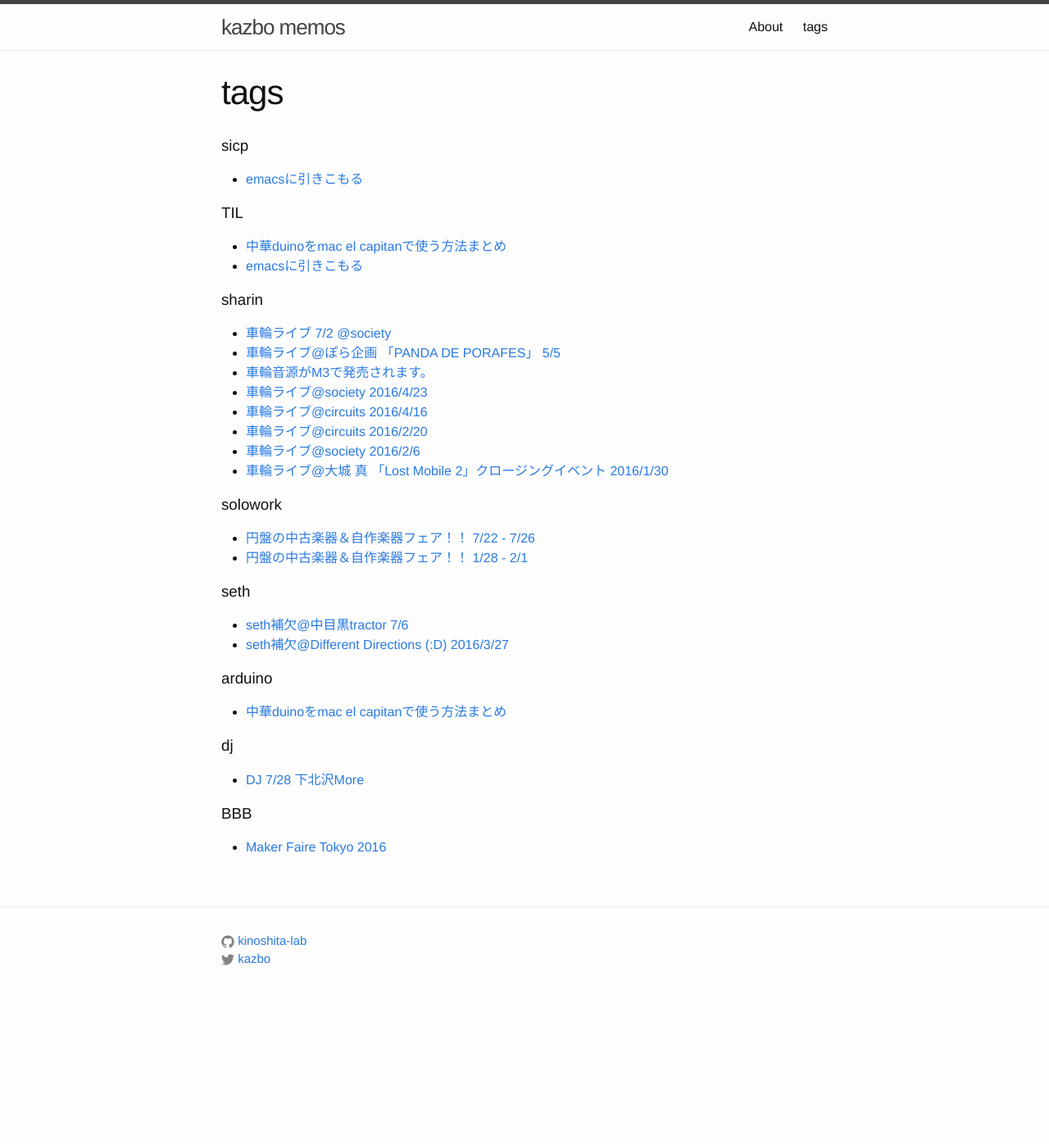
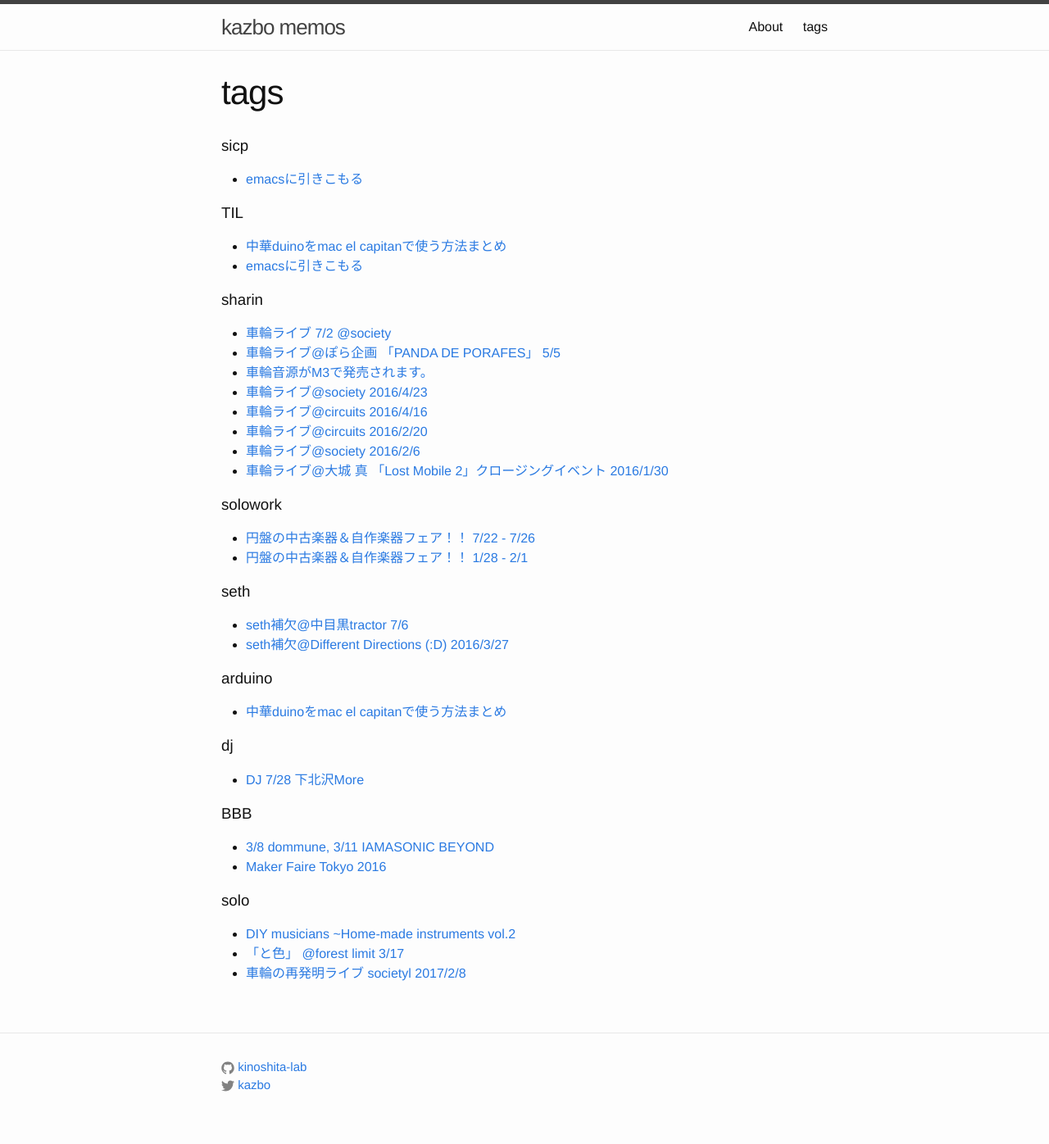
Before and after one commit to kinoshita-lab/kazbo, a Jekyll site: the page built from tags.html, in a window 1280 px wide. Shown: the whole page at 82% size. Built offline with Jekyll 4.4.1, drawn with Linux system fonts in a browser that asks for light colours; before the commit the page ends 1242 px from its top, so only the background shows below that.

Commit message:
add posts

```diff
--- a/Gemfile
+++ b/Gemfile
@@ -1,4 +1,5 @@
 source 'https://rubygems.org'
+
 gem 'jekyll'
 gem 'github-pages'
 gem 'wdm', '>= 0.1.0' if Gem.win_platform?
--- /dev/null
+++ b/_posts/2017-02-18-sharin.md
@@ -0,0 +1,8 @@
+---
+layout: post
+title:  車輪の再発明ライブ societyl 2017/2/8
+date:   2017-02-08
+tags: solo
+---
+高橋くんが遠くへ行ってしまったので、この後しばらくライブは無いです。
+<iframe width="560" height="315" src="https://www.youtube.com/embed/bgTUTiNX20k" frameborder="0" allowfullscreen></iframe>
--- /dev/null
+++ b/_posts/2017-03-08-bbb.md
@@ -0,0 +1,9 @@
+---
+layout: post
+title:  3/8 dommune, 3/11 IAMASONIC BEYOND
+date:   2017-03-08
+tags: BBB
+---
+
+http://www.dommune.com/reserve/2017/0308/
+http://www.iamas.ac.jp/19929
--- /dev/null
+++ b/_posts/2017-06-05-diy.md
@@ -0,0 +1,10 @@
+---
+layout: post
+title:  DIY musicians ~Home-made instruments vol.2
+date:   2017-06-05
+tags: solo
+---
+DIY musicians ~Home-made instruments vol.2 に出展しています。
+6/24には簡単なデモ演奏を15分くらいやる予定です。
+
+http://uma-merdre.com/blog/diy-musicians-home-made-instruments-vol-2/
```
Also changed, not shown: _posts/2017-03-17-solo.md (added, +8 -0 lines), _posts/2016-07-02-sharin-live.md (line endings or trailing spaces), _posts/2016-07-22-enban-diy-music.md (line endings or trailing spaces), _posts/2016-07-28-dj-more.md (line endings or trailing spaces), _posts/2016-08-06-bbb-mft.md (line endings or trailing spaces).
